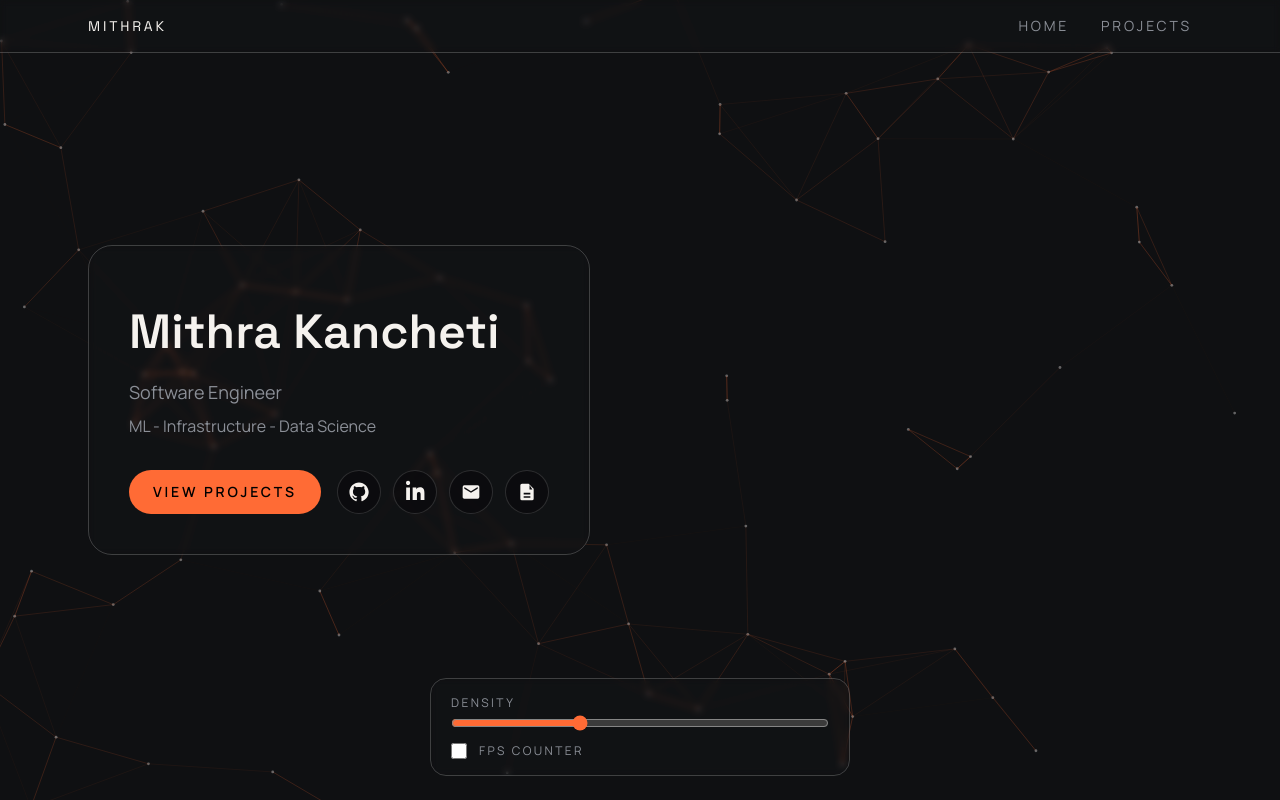
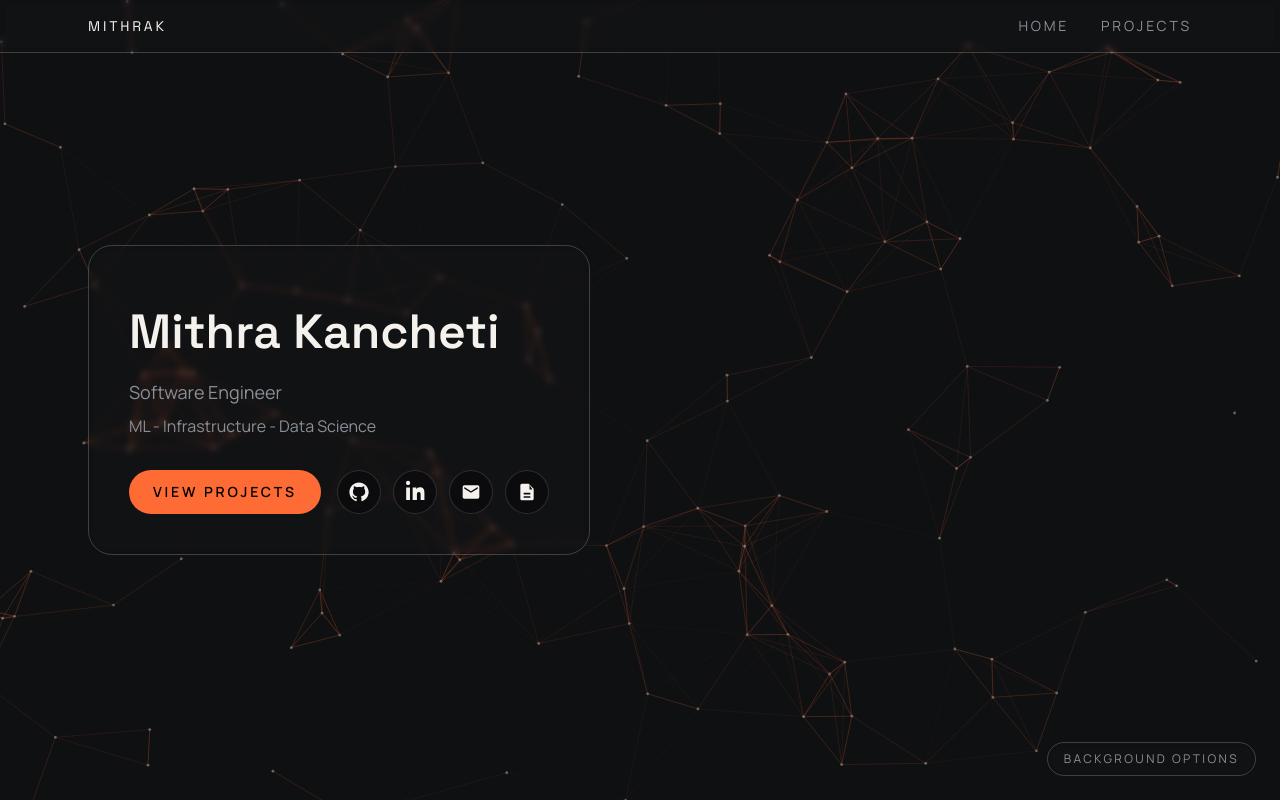
Before and after one commit to mitkan191003/personal-site, a Next.js app: page / in a window 1280 px wide. Built offline with nearby package versions, Linux system fonts and the light colour scheme.

Commit message:
Move option logic to NetworkBackground and fix interpolation

```diff
--- a/src/app/page.tsx
+++ b/src/app/page.tsx
@@ -1,18 +1,12 @@
-"use client";
-
-import { useState } from "react";
-
 import NetworkBackground from "@/components/NetworkBackground";
 
 export default function Home() {
-  const [densityScale, setDensityScale] = useState(1);
-  const [showFps, setShowFps] = useState(false);
-
   return (
     <div className="relative min-h-screen overflow-hidden bg-[var(--color-background)] text-[var(--color-text)]">
       <NetworkBackground
-        settings={{ density: Math.round(12000 / densityScale) }}
-        showFps={showFps}
+        minNetworkSettings={{ density: 18000, maxNodes: 200, maxDistance: 200 }}
+        maxNetworkSettings={{ density: 1000, maxNodes: 2000, maxDistance: 100 }}
+        defaultSliderPosition={0.67}
       />
       <main className="relative z-10 flex min-h-screen flex-col">
         <div className="mx-auto flex w-full max-w-6xl flex-1 flex-col justify-center gap-10 px-6 py-16 sm:py-24 lg:flex-row lg:items-center lg:justify-between">
@@ -97,31 +91,6 @@ export default function Home() {
           </section>
         </div>
       </main>
-      <div className="pointer-events-none absolute bottom-6 left-1/2 z-10 w-[min(90vw,420px)] -translate-x-1/2">
-        <div className="glass-card flex flex-col gap-4 rounded-2xl px-5 py-4 pointer-events-auto">
-          <label className="flex flex-col gap-2 text-xs uppercase tracking-[0.2em] text-[var(--color-muted)]">
-            Density
-            <input
-              type="range"
-              min={0.5}
-              max={2}
-              step={0.1}
-              value={densityScale}
-              onChange={(event) => setDensityScale(Number(event.target.value))}
-              className="h-2 w-full cursor-pointer accent-[var(--color-secondary)]"
-            />
-          </label>
-          <label className="flex items-center gap-3 text-xs uppercase tracking-[0.2em] text-[var(--color-muted)]">
-            <input
-              type="checkbox"
-              checked={showFps}
-              onChange={(event) => setShowFps(event.target.checked)}
-              className="h-4 w-4 cursor-pointer accent-[var(--color-secondary)]"
-            />
-            FPS Counter
-          </label>
-        </div>
-      </div>
     </div>
   );
 }
--- a/src/components/NetworkBackground.tsx
+++ b/src/components/NetworkBackground.tsx
@@ -1,6 +1,6 @@
 "use client";
 
-import { useEffect, useRef } from "react";
+import { useEffect, useMemo, useRef, useState } from "react";
 
 type Node = {
   x: number;
@@ -40,17 +40,47 @@ const defaultSettings: NetworkSettings = {
 const clamp = (value: number, min: number, max: number) =>
   Math.min(Math.max(value, min), max);
 
-type NetworkBackgroundProps = {
+const clamp01 = (value: number) => clamp(value, 0, 1);
+
+const interpolateSettings = (
+  baseSettings: NetworkSettings,
+  minSettings: Partial<NetworkSettings> | undefined,
+  maxSettings: Partial<NetworkSettings> | undefined,
+  position: number
+) => {
+  const t = clamp01(position);
+  const result = { ...baseSettings };
+  const keys = new Set<string>([
+    ...Object.keys(minSettings ?? {}),
+    ...Object.keys(maxSettings ?? {}),
+  ]);
+  for (const key of keys) {
+    if (!(key in baseSettings)) continue;
+    const typedKey = key as keyof NetworkSettings;
+    const minValue = minSettings?.[typedKey];
+    const maxValue = maxSettings?.[typedKey];
+    const from = typeof minValue === "number" ? minValue : baseSettings[typedKey];
+    const to = typeof maxValue === "number" ? maxValue : baseSettings[typedKey];
+    result[typedKey] = from + (to - from) * t;
+  }
+  return result;
+};
+
+type NetworkBackgroundCanvasProps = {
   settings?: Partial<NetworkSettings>;
   className?: string;
   showFps?: boolean;
+  onFpsUpdate?: (fps: number) => void;
+  staticBackground?: boolean;
 };
 
-export default function NetworkBackground({
+function NetworkBackgroundCanvas({
   settings,
   className,
   showFps = false,
-}: NetworkBackgroundProps) {
+  onFpsUpdate,
+  staticBackground = false,
+}: NetworkBackgroundCanvasProps) {
   const canvasRef = useRef<HTMLCanvasElement | null>(null);
   const merged = { ...defaultSettings, ...settings };
 
@@ -69,6 +99,7 @@ export default function NetworkBackground({
     let lastFpsTime = 0;
     let frames = 0;
     let fps = 0;
+    const shouldAnimate = !staticBackground || showFps;
 
     const createNodes = () => {
       const area = width * height;
@@ -95,12 +126,17 @@ export default function NetworkBackground({
       canvas.style.height = `${height}px`;
       ctx.setTransform(dpr, 0, 0, dpr, 0, 0);
       createNodes();
+      if (!shouldAnimate) {
+        draw(performance.now());
+      }
     };
 
     const draw = (time: number) => {
       if (!lastTime) lastTime = time;
       const delta = Math.min((time - lastTime) / 1000, 0.05);
       lastTime = time;
+
+      if (showFps) {
         frames += 1;
         if (!lastFpsTime) lastFpsTime = time;
         const fpsWindow = time - lastFpsTime;
@@ -108,7 +144,10 @@ export default function NetworkBackground({
           fps = (frames * 1000) / fpsWindow;
           frames = 0;
           lastFpsTime = time;
+          onFpsUpdate?.(fps);
         }
+      }
+
       ctx.clearRect(0, 0, width, height);
       ctx.fillStyle = `rgba(255, 255, 255, ${merged.dotOpacity})`;
 
@@ -134,6 +173,7 @@ export default function NetworkBackground({
         }
       }
 
+      if (!staticBackground) {
         for (const node of nodes) {
           node.x += node.vx * delta;
           node.y += node.vy * delta;
@@ -148,23 +188,26 @@ export default function NetworkBackground({
           if (node.y < -merged.edgePadding) node.y = height + merged.edgePadding;
           if (node.y > height + merged.edgePadding) node.y = -merged.edgePadding;
         }
-
-      if (showFps) {
-        ctx.fillStyle = "rgba(245, 242, 238, 0.85)";
-        ctx.font = "12px var(--font-body), sans-serif";
-        ctx.fillText(`FPS: ${Math.round(fps)}`, 16, height - 16);
       }
 
+      if (shouldAnimate) {
         animationFrame = window.requestAnimationFrame(draw);
+      }
     };
 
     resize();
     window.addEventListener("resize", resize);
+    if (shouldAnimate) {
       animationFrame = window.requestAnimationFrame(draw);
+    } else {
+      draw(performance.now());
+    }
 
     return () => {
       window.removeEventListener("resize", resize);
+      if (animationFrame) {
         window.cancelAnimationFrame(animationFrame);
+      }
     };
   }, [
     merged.baseSpeed,
@@ -179,6 +222,8 @@ export default function NetworkBackground({
     merged.maxSpeed,
     merged.minNodes,
     showFps,
+    onFpsUpdate,
+    staticBackground,
   ]);
 
   return (
@@ -189,3 +234,158 @@ export default function NetworkBackground({
     />
   );
 }
+
+type NetworkBackgroundProps = {
+  className?: string;
+  minNetworkSettings?: Partial<NetworkSettings>;
+  maxNetworkSettings?: Partial<NetworkSettings>;
+  defaultSliderPosition?: number;
+};
+
+const STORAGE_KEY = "network-background-options";
+
+export default function NetworkBackground({
+  className,
+  minNetworkSettings,
+  maxNetworkSettings,
+  defaultSliderPosition = 0.5,
+}: NetworkBackgroundProps) {
+  const clampedDefaultPosition = clamp01(defaultSliderPosition);
+  const [sliderPosition, setSliderPosition] = useState(clampedDefaultPosition);
+  const [showFps, setShowFps] = useState(false);
+  const [staticBackground, setStaticBackground] = useState(false);
+  const [optionsOpen, setOptionsOpen] = useState(false);
+  const [fps, setFps] = useState(0);
+  const [hasLoaded, setHasLoaded] = useState(false);
+
+  useEffect(() => {
+    if (typeof window === "undefined") return;
+    const stored = window.localStorage.getItem(STORAGE_KEY);
+    if (!stored) {
+      setHasLoaded(true);
+      return;
+    }
+    try {
+      const parsed = JSON.parse(stored) as {
+        sliderPosition?: number;
+        showFps?: boolean;
+        staticBackground?: boolean;
+      };
+      if (typeof parsed.sliderPosition === "number") {
+        setSliderPosition(clamp01(parsed.sliderPosition));
+      } else {
+        setSliderPosition(clampedDefaultPosition);
+      }
+      if (typeof parsed.showFps === "boolean") {
+        setShowFps(parsed.showFps);
+      }
+      if (typeof parsed.staticBackground === "boolean") {
+        setStaticBackground(parsed.staticBackground);
+      }
+    } catch {
+      setSliderPosition(clampedDefaultPosition);
+    } finally {
+      setHasLoaded(true);
+    }
+  }, [clampedDefaultPosition]);
+
+  useEffect(() => {
+    if (!hasLoaded || typeof window === "undefined") return;
+    const payload = {
+      sliderPosition,
+      showFps,
+      staticBackground,
+    };
+    window.localStorage.setItem(STORAGE_KEY, JSON.stringify(payload));
+  }, [sliderPosition, showFps, staticBackground, hasLoaded]);
+
+  const interpolatedSettings = useMemo(
+    () =>
+      interpolateSettings(
+        defaultSettings,
+        minNetworkSettings,
+        maxNetworkSettings,
+        sliderPosition
+      ),
+    [minNetworkSettings, maxNetworkSettings, sliderPosition]
+  );
+
+  return (
+    <>
+      <NetworkBackgroundCanvas
+        settings={interpolatedSettings}
+        showFps={showFps}
+        onFpsUpdate={setFps}
+        staticBackground={staticBackground}
+        className={className}
+      />
+      <div className="fixed bottom-6 right-6 z-20">
+        <div className="relative flex flex-col items-end gap-3">
+          {optionsOpen ? (
+            <div
+              id="background-options"
+              className="glass-card w-[min(86vw,320px)] rounded-2xl px-5 py-4"
+            >
+              <div className="mb-4 flex items-center justify-between text-xs uppercase tracking-[0.2em] text-[var(--color-muted)]">
+                <span>Background Options</span>
+                <button
+                  type="button"
+                  onClick={() => setOptionsOpen(false)}
+                  className="text-[var(--color-muted)] transition-colors hover:text-[var(--color-secondary)]"
+                >
+                  Close
+                </button>
+              </div>
+              <label className="flex flex-col gap-2 text-xs uppercase tracking-[0.2em] text-[var(--color-muted)]">
+                Intensity
+                <input
+                  type="range"
+                  min={0}
+                  max={1}
+                  step={0.01}
+                  value={sliderPosition}
+                  onChange={(event) =>
+                    setSliderPosition(Number(event.target.value))
+                  }
+                  className="h-2 w-full cursor-pointer accent-[var(--color-secondary)]"
+                />
+              </label>
+              <label className="mt-4 flex items-center gap-3 text-xs uppercase tracking-[0.2em] text-[var(--color-muted)]">
+                <input
+                  type="checkbox"
+                  checked={staticBackground}
+                  onChange={(event) => setStaticBackground(event.target.checked)}
+                  className="h-4 w-4 cursor-pointer accent-[var(--color-secondary)]"
+                />
+                Static Background
+              </label>
+              <label className="mt-3 flex items-center gap-3 text-xs uppercase tracking-[0.2em] text-[var(--color-muted)]">
+                <input
+                  type="checkbox"
+                  checked={showFps}
+                  onChange={(event) => setShowFps(event.target.checked)}
+                  className="h-4 w-4 cursor-pointer accent-[var(--color-secondary)]"
+                />
+                FPS Counter
+              </label>
+              {showFps ? (
+                <div className="mt-3 text-xs uppercase tracking-[0.2em] text-[var(--color-muted)]">
+                  FPS: {Math.round(fps)}
+                </div>
+              ) : null}
+            </div>
+          ) : null}
+          <button
+            type="button"
+            onClick={() => setOptionsOpen((open) => !open)}
+            aria-expanded={optionsOpen}
+            aria-controls="background-options"
+            className="glass-card rounded-full px-4 py-2 text-xs uppercase tracking-[0.2em] text-[var(--color-muted)] transition-colors hover:text-[var(--color-secondary)]"
+          >
+            Background Options
+          </button>
+        </div>
+      </div>
+    </>
+  );
+}
```
Lines whose indentation alone changed are shown as unchanged.
